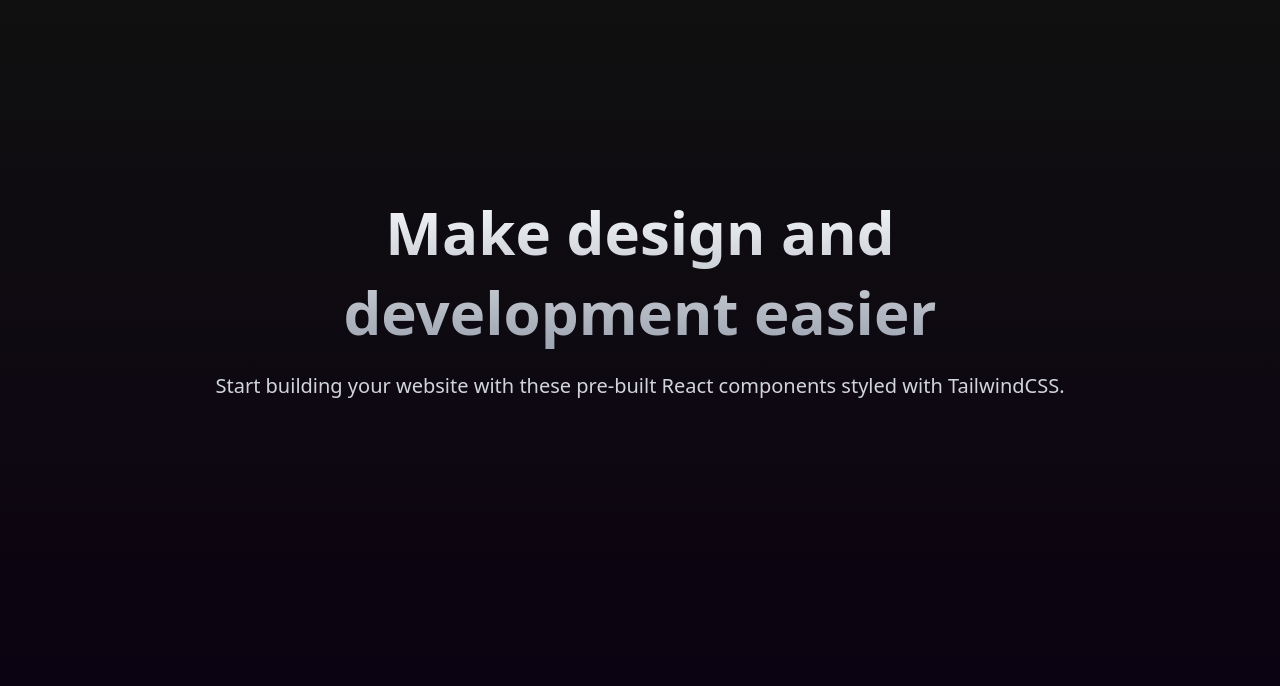
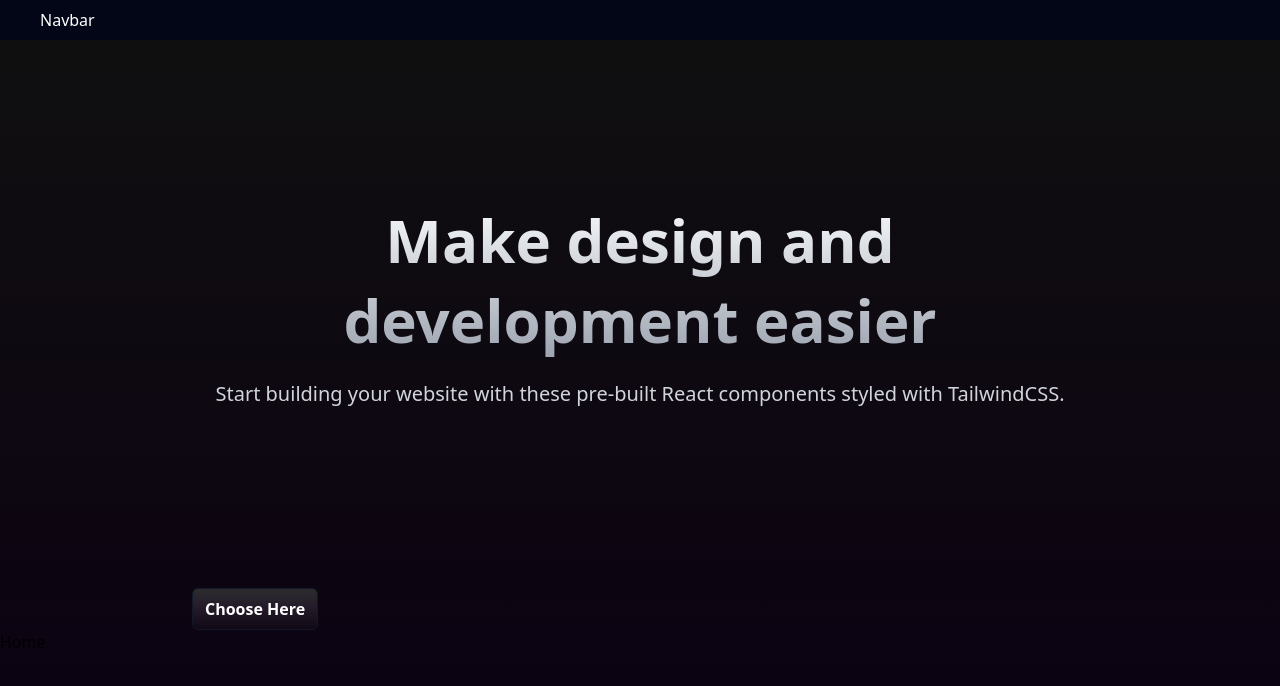
Before and after one commit to yoshilynfujitani/TailEssence, a React (Vite) app: page / in a window 1280 px wide. Shown: the top 686 px of the page. Built offline with nearby package versions, Linux system fonts and the light colour scheme.

Commit message:
Added: React-Icons

```diff
--- a/package.json
+++ b/package.json
@@ -11,7 +11,8 @@
   },
   "dependencies": {
     "react": "^18.2.0",
-    "react-dom": "^18.2.0"
+    "react-dom": "^18.2.0",
+    "react-icons": "^4.10.1"
   },
   "devDependencies": {
     "@types/react": "^18.2.15",
--- a/src/App.jsx
+++ b/src/App.jsx
@@ -2,6 +2,7 @@ import { useState } from "react";
 import Header from "./Components/Header";
 import Home from "./Home";
 import Filter from "./Components/Filter";
+import Navbar from "./Components/Navbar";
 
 function App() {
   const [currentItem, setCurrentItem] = useState();
@@ -11,8 +12,9 @@ function App() {
   };
   return (
     <main className="h-screen w-screen overflow-clip bg-gradient-to-b from-bg-gradient1 to-bg-gradient2 ">
+      <Navbar />
       <Header />
-      <Filter handle={handleCurrentItem} />
+      <Filter handle={handleCurrentItem} current={currentItem} />
       <Home currentItem={currentItem} />
     </main>
   );
--- a/src/Components/Filter.jsx
+++ b/src/Components/Filter.jsx
@@ -1,8 +1,21 @@
-const Filter = ({ handle }) => {
-  const optionStyle = `bg-red-500 rounded-md`;
+import { useState } from "react";
+
+import { IoText } from "react-icons/io5";
+import { IoRadioButtonOnOutline } from "react-icons/io5";
+import { PiCardsFill } from "react-icons/pi";
+
+const Filter = ({ handle, current }) => {
+  const optionStyle = `flex items-center gap-1 bg-gradient-to-b from-[#2c2c2e] via-[#231A29] to-[#100814]  text-white  py-2 px-3 rounded-md `;
+
+  const [isOpen, setIsOpen] = useState(false)
+
+  const setButtonVal = (value) => {
+    handle(value)
+    setIsOpen((e) => !e)
+  }
   return (
-    <div className=" px-10 md:p-32 lg:p-48">
-      <select
+    <div className=" px-10 md:px-32 md:py-10 first-letter: lg:px-48 lg:py-0">
+      {/* <select
         onChange={(e) => handle(e.target.value)}
         className="rounded-md py-2 px-3 bg-gradient-to-b from-[#2c2c2e] via-[#231A29] to-[#100814]  text-white border border-gray-900 font-semibold "
       >
@@ -15,8 +28,20 @@ const Filter = ({ handle }) => {
         <option value="Nav">Navigation Bar</option>
         <option value="Card" className="rounded-md">
           Card
-        </option>
-      </select>
+          </option>
+        </select> */}
+      {/* Mobile */}
+      <div className="">
+        <button className="min-w-[80px] rounded-md py-2 px-3 bg-gradient-to-b from-[#2c2c2e] via-[#231A29] to-[#100814]  text-white border border-gray-900 font-semibold" onClick={() => setIsOpen(e => !e)}> {current ? current : "Choose Here"}</button >
+        {isOpen ?
+          <div className="absolute   flex flex-col my-1 bg-gray-900 min-w-[80px] rounded-md p-1 space-y-1">
+            <button onClick={() => setButtonVal("Button")} className={optionStyle}><IoRadioButtonOnOutline />Button</button>
+            <button onClick={() => setButtonVal("Text")} className={optionStyle}><IoText />Text</button>
+            <button onClick={() => setButtonVal("Cards")} className={optionStyle}><PiCardsFill />Cards</button>
+          </div> : ""
+        }
+      </div >
+      {/* Desktop */}
     </div>
   );
 };
--- a/src/Components/Header.jsx
+++ b/src/Components/Header.jsx
@@ -1,6 +1,6 @@
 const Header = () => {
   return (
-    <section className="text-center px-10 py-20 md:p-32 lg:p-48">
+    <section className="text-center px-10 py-20 md:px-32 md:py-24  lg:px-48 lg:py-40">
       <h1 className="text-4xl font-bold bg-gradient-to-b from-slate-50 to-gray-400 bg-clip-text text-transparent md:text-6xl lg:leading-[80px]">
         Make design and development easier
       </h1>
--- /dev/null
+++ b/src/Components/Navbar.jsx
@@ -0,0 +1,8 @@
+
+const Navbar = () => {
+    return (
+        <div className="bg-slate-950 text-white py-2 px-10">Navbar</div>
+    )
+}
+
+export default Navbar
```
Also changed, not shown: 1 other file (tests, documents, lock files or other folders).
